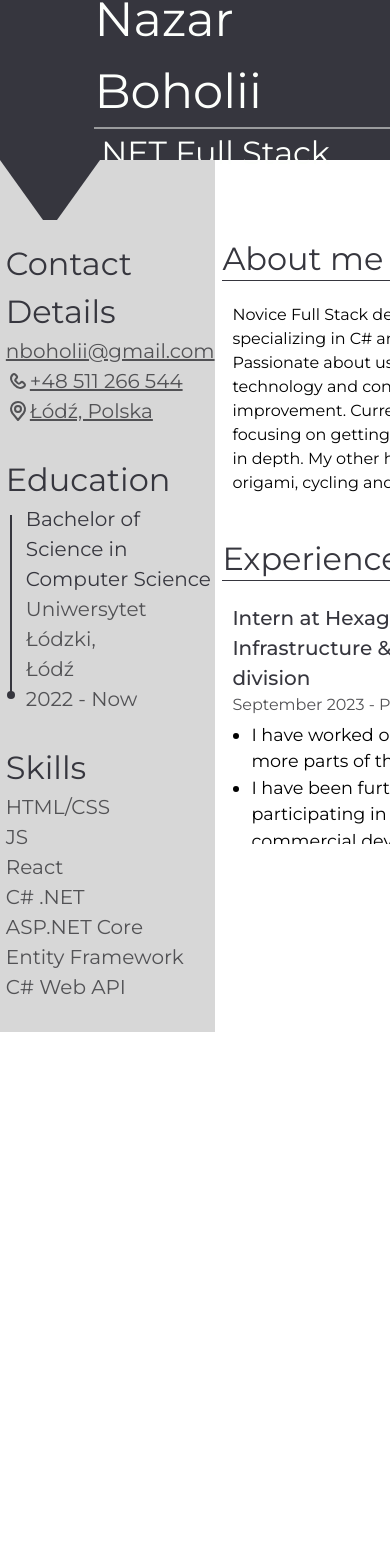
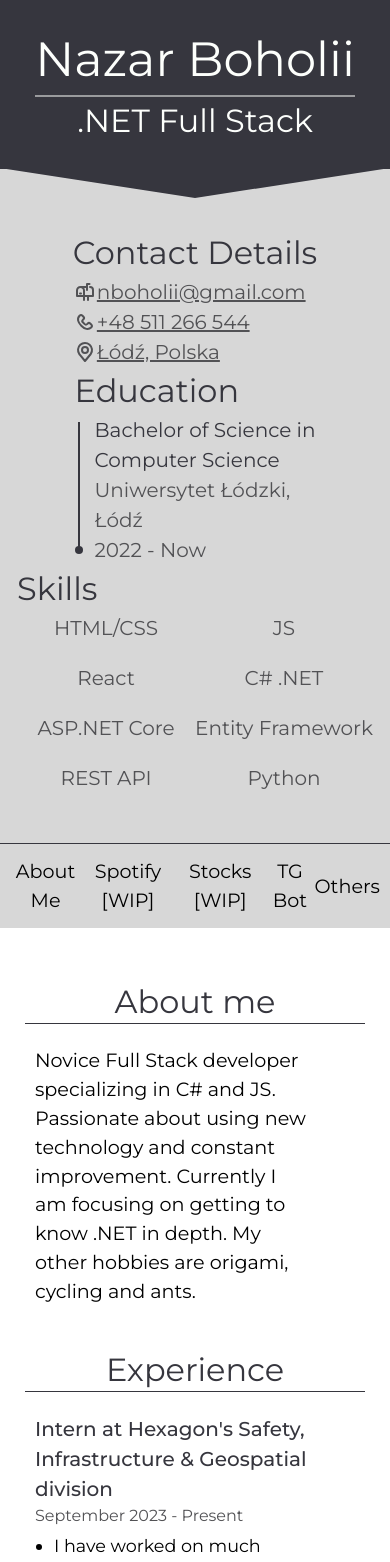
Before and after one commit to Exclearf/resume_frontend, a React (Create React App) app: page / in a window 390 px wide. Shown: the top 1562 px of the page. Before the commit the page ends 1032 px from the top, so only its background shows below. Built offline with nearby package versions, Linux system fonts and the light colour scheme.

Commit message:
Started the responsive design

```diff
--- a/package.json
+++ b/package.json
@@ -10,12 +10,14 @@
     "@types/node": "^16.18.91",
     "@types/react": "^18.2.73",
     "@types/react-dom": "^18.2.23",
+    "framer-motion": "^11.1.7",
     "react": "^18.2.0",
     "react-dom": "^18.2.0",
+    "react-router-dom": "^6.22.3",
     "react-scripts": "5.0.1",
+    "styled-components": "^6.1.8",
     "typescript": "^4.9.5",
-    "web-vitals": "^2.1.4",
-    "styled-components": "^6.1.8"
+    "web-vitals": "^2.1.4"
   },
   "scripts": {
     "local": "set HTTPS=true&&react-scripts start",
--- a/src/Components/Header/Header.tsx
+++ b/src/Components/Header/Header.tsx
@@ -14,6 +14,17 @@ const HeaderStyled = styled.div`
     align-items: start;
     flex-direction: column;
   }
+
+  @media only screen and (max-width: 600px) {
+    padding-left: 0;
+    justify-content: center;
+    height: 20vh;
+
+    .floatLeft{
+      justify-content: center;
+      align-items: center;
+    }
+  }
 `;
 
 function Header() {
--- /dev/null
+++ b/src/Components/Layout.tsx
@@ -0,0 +1,44 @@
+import { AnimatePresence } from "framer-motion";
+import React from "react";
+import { Link, Outlet } from "react-router-dom";
+import styled from "styled-components";
+import { motion, useIsPresent, useScroll, useSpring } from "framer-motion";
+const LayoutStyled = styled.div`
+  grid-area: nav;
+  background-color: #d7d7d7;
+  height: 100%;
+  font-size: 1.2rem;
+  nav {
+    height: 100%;
+    display: flex;
+    justify-content: space-evenly;
+    align-items: center;
+  }
+
+  @media only screen and (max-width: 600px) {
+    nav{
+        height: 10vh;
+        text-align: center;
+        padding: 0px 10px 0px 10px;
+    }
+  }
+`;
+
+const Layout = () => {
+  return (
+    <LayoutStyled>
+      <nav>
+        <Link to="/">About Me</Link>
+        <Link to="spotify">Spotify [WIP]</Link>
+        <Link to="trading">Stocks [WIP]</Link>
+        <Link to="bot">TG Bot</Link>
+        <Link to="other">Others</Link>
+      </nav>
+      <AnimatePresence mode="wait">
+        <Outlet />
+      </AnimatePresence>
+    </LayoutStyled>
+  );
+};
+
+export default Layout;
--- a/src/Components/Main/Main.tsx
+++ b/src/Components/Main/Main.tsx
@@ -1,12 +1,14 @@
 import React from "react";
 import styled from "styled-components";
 import Section from "../Misc/Section";
+import { motion, useIsPresent } from "framer-motion";
 
 const MainStyled = styled.div`
-  height: calc(100vh - 160px);
+  height: calc(100vh - 180px);
   overflow-y: scroll;
   overflow-x: hidden;
   grid-area: main;
+  position: relative;
   padding: 75px 0px 0px 2vw;
 
   /* width */
@@ -77,18 +79,79 @@ const MainStyled = styled.div`
     .experienceItemDescriptionSecondLevel {
       padding: 0px 0px 0px 18px;
     }
+
+    .privacy-screen {
+      position: fixed;
+      top: 0;
+      left: 0;
+      right: 0;
+      bottom: 0;
+      background-color: var(--accent);
+      z-index: 2;
+    }
+  }
+  .screenChangeDiv {
+    position: absolute;
+    width: 100%;
+    height: 100%;
+    background-color: #d7d7d7;
+    top: 0;
+    left: 0;
+    z-index: 1;
+  }
+
+  .screenChangeDiv::after {
+    background-color: transparent;
+  }
+
+  @media only screen and (max-width: 600px) {
+    height: 90vh;
+    padding: 50px 25px 50px 25px;
+
+    /* Handle */
+    &::-webkit-scrollbar-thumb {
+      background: #d7d7d7;
+    }
+
+    /* Handle on hover */
+    &::-webkit-scrollbar-thumb:hover {
+      background: #9f9f9f;
+    }
+
+    & > div > div:first-child {
+      text-align: center;
+    }
+    & > div::after {
+    content: "";
+    position: absolute;
+    top: 45px;
+    left: 0px;
+    width: 100%;
+    height: 1px;
+    background-color: #36363e;
+  }
   }
 `;
 
 function Main() {
+  const isPresent = useIsPresent();
   return (
     <MainStyled>
+      <motion.div
+        initial={{ scaleX: 1 }}
+        animate={{
+          scaleX: 0,
+          transition: { duration: 0.7, ease: "circInOut" },
+        }}
+        style={{ originX: isPresent ? 0 : 1 }}
+        className="screenChangeDiv"
+      />
       <Section title="About me" fontSize={2} fontColor={"#36363e"}>
         <div className="aboutMeSection">
-          Novice Full Stack developer specializing in C# and JS. <br /> Passionate
-          about using new technology and constant improvement. Currently I am
-          focusing on getting to know .NET in depth. My other hobbies are
-          origami, cycling and ants.
+          Novice Full Stack developer specializing in C# and JS. <br />{" "}
+          Passionate about using new technology and constant improvement.
+          Currently I am focusing on getting to know .NET in depth. My other
+          hobbies are origami, cycling and ants.
         </div>
       </Section>
       <Section title="Experience" fontSize={2} fontColor={"#36363e"}>
@@ -194,44 +257,6 @@ function Main() {
       <Section title="Pet Projects" fontSize={2} fontColor={"#36363e"}>
         123
       </Section>
-      <br />
-      <br />
-      <br />
-      <br />
-      <br />
-      <br />
-      <br />
-      <br />
-      <br />
-      <br />
-      <br />
-      <br />
-      <br />
-      <br />
-      <br />
-      <br />
-      <br />
-      <br />
-      <br />
-      <br />
-      <br />
-      <br />
-      <br />
-      <br />
-      <br />
-      <br />
-      <br />
-      <br />
-      <br />
-      <br />
-      <br />
-      <br />
-      <br />
-      <br />
-      <br />
-      <br />
-      <br />
-      <br />
     </MainStyled>
   );
 }
--- a/src/Components/Misc/Section.tsx
+++ b/src/Components/Misc/Section.tsx
@@ -7,25 +7,29 @@ interface SectionProps {
   fontSize?: 2;
   fontColor?: string;
   children: any;
+  className?: string
 }
 
-const SectionStyled = styled.div``;
+const SectionStyled = styled.div`
+  @media only screen and (max-width: 600px) {
+  }
+`;
 
 const Section: React.FC<SectionProps> = ({
   title,
   fontSize,
   fontColor,
   children,
+  className
 }) => {
   return (
-    <SectionStyled>
+    <SectionStyled className={className}>
       {fontColor ? (
         <Title text={title} fontSize={fontSize} fontColor={fontColor} />
       ) : (
         <Title text={title} fontSize={fontSize} />
       )}
-
-      {children}
+      <div className="secChildren">{children}</div>
     </SectionStyled>
   );
 };
@@ -34,7 +38,7 @@ Section.defaultProps = {
   title: "",
   fontSize: 2,
   fontColor: "",
-  children: null
+  children: null,
 };
 
 export default Section;
--- a/src/Components/Side/Side.tsx
+++ b/src/Components/Side/Side.tsx
@@ -1,31 +1,36 @@
-import React from "react";
+import React, { useState } from "react";
 import styled from "styled-components";
 import Section from "../Misc/Section";
 import { EmailIcon, PhoneIcon, PinIcon } from "../Misc/Icons";
+import arrow from "../../resources/arrow.svg";
+import { motion } from "framer-motion";
 
 const SideStyled = styled.div`
+  .parent {
     grid-area: side;
     background-color: #d7d7d7;
     font-size: 1.25rem;
     color: #525255;
     position: relative;
-  padding: 80px 0px 0px 1.5vw;
+    padding: 80px 100px 0px 1.5vw;
+    height: calc(100vh - 160px);
+  }
 
-  & a{
+  & a {
     text-decoration: underline;
     transition: all 200ms linear;
   }
 
-  & a:hover{
+  & a:hover {
     color: #6f6f80;
   }
 
-  &::after {
+  .parent::after {
     content: "";
     position: absolute;
     top: 0px;
     left: 0;
-    width: 100px;
+    width: 100%;
     border-top: solid 60px #36363e;
     border-left: solid calc(0.5 * 2 / 9 * 100vw) transparent;
     border-right: solid calc(0.5 * 2 / 9 * 100vw) transparent;
@@ -68,11 +73,48 @@ const SideStyled = styled.div`
   & > div {
     padding: 0px 0px 30px 0px;
   }
+
+  @media only screen and (max-width: 600px) {
+    .parent::after {
+      top: -1px;
+      border-top: solid 30px #36363e;
+      border-left: solid calc(0.5 * 100vw) transparent;
+      border-right: solid calc(0.5 * 100vw) transparent;
+    }
+
+    .parent {
+      padding: 60px 0px 60px 0px;
+      display: flex;
+      flex-direction: column;
+      justify-content: space-evenly;
+      align-items: center;
+      height: 80vh;
+      border-bottom: 1px #36363e solid;
+    }
+
+    .educationSection::after {
+      width: 0.1rem;
+    }
+
+    .educationSection::before {
+      left: calc(0.23rem / 2 - 0.08rem);
+    }
+
+    .skillsSection .secChildren {
+      display: grid;
+      grid-template: repeat(4, 50px) / 1fr 1fr;
+    }
+
+    .skillsSection .secChildren > div {
+      text-align: center;
+    }
+  }
 `;
 
 function Side() {
   return (
     <SideStyled>
+      <div className="parent">
         <Section title={"Contact Details"} fontSize={2} fontColor={"#36363e"}>
           <div className={"detailsEntry"}>
             <EmailIcon />
@@ -84,7 +126,10 @@ function Side() {
           </div>
           <div className={"detailsEntry"}>
             <PinIcon />
-          <a href="https://www.google.com/maps/place/%C5%81%C3%B3d%C5%BA/" target="blank">
+            <a
+              href="https://www.google.com/maps/place/%C5%81%C3%B3d%C5%BA/"
+              target="blank"
+            >
               Łódź, Polska
             </a>
           </div>
@@ -105,15 +150,22 @@ function Side() {
             </div>
           </div>
         </Section>
-      <Section title={"Skills"} fontSize={2} fontColor={"#36363e"}>
+        <Section
+          title={"Skills"}
+          fontSize={2}
+          fontColor={"#36363e"}
+          className={"skillsSection"}
+        >
           <div>HTML/CSS</div>
           <div>JS</div>
           <div>React</div>
           <div>C# .NET</div>
           <div>ASP.NET Core</div>
           <div>Entity Framework</div>
-        <div>C# Web API</div>
+          <div>REST API</div>
+          <div>Python</div>
         </Section>
+      </div>
     </SideStyled>
   );
 }
--- a/src/Container.tsx
+++ b/src/Container.tsx
@@ -3,6 +3,9 @@ import styled from "styled-components";
 import Header from "./Components/Header/Header";
 import Side from "./Components/Side/Side";
 import Main from "./Components/Main/Main";
+import { BrowserRouter, Route, Routes } from "react-router-dom";
+import Layout from "./Components/Layout";
+import Project1 from "./pages/Project1";
 
 const ContainerStyled = styled.div`
   font-family: "Montserrat", sans-serif;
@@ -10,14 +13,24 @@ const ContainerStyled = styled.div`
   font-weight: 400;
   font-style: normal;
   display: grid;
-  grid-template: 160px 1fr / 2fr 7fr;
+  grid-template: 160px 60px 1fr / 2fr 7fr;
   grid-template-areas:
     "header header"
+    "side nav"
     "side main";
   height: 100%;
   min-height: 100vh;
   width: 100vw;
   overflow: hidden;
+
+  @media only screen and (max-width: 600px) {
+    grid-template: 20vh 80vh 10vh 90vh / 1fr;
+    grid-template-areas:
+      "header"
+      "side"
+      "nav"
+      "main";
+  }
 `;
 
 function Container() {
@@ -25,7 +38,17 @@ function Container() {
     <ContainerStyled className="App">
       <Header />
       <Side />
-      <Main />
+      <BrowserRouter>
+        <Routes>
+          <Route path="/" element={<Layout />}>
+            <Route index element={<Main />} />
+            <Route path="spotify" element={<Project1 />} />
+            <Route path="trading" element={<Project1 />} />
+            <Route path="bot" element={<Project1 />} />
+            <Route path="other" element={<Project1 />} />
+          </Route>
+        </Routes>
+      </BrowserRouter>
     </ContainerStyled>
   );
 }
--- a/src/index.css
+++ b/src/index.css
@@ -44,3 +44,13 @@ p, h1, h2, h3, h4, h5, h6 {
 #root, #__next {
   isolation: isolate;
 }
+
+.privacy-screen {
+  position: fixed;
+  top: 0;
+  left: 0;
+  right: 0;
+  bottom: 0;
+  background-color: var(--accent);
+  z-index: 2;
+}
--- /dev/null
+++ b/src/pages/Project1.tsx
@@ -0,0 +1,69 @@
+import React from "react";
+import { motion, useIsPresent, useScroll, useSpring } from "framer-motion";
+import styled from "styled-components";
+
+const Project1Styled = styled.div`
+  height: calc(100vh - 180px);
+  width: 100%;
+  overflow-y: scroll;
+  overflow-x: hidden;
+  grid-area: main;
+  position: relative;
+  padding: 75px 0px 0px 2vw;
+
+  /* width */
+  &::-webkit-scrollbar {
+    width: 10px;
+  }
+
+  /* Track */
+  &::-webkit-scrollbar-track {
+    background: transparent;
+  }
+
+  /* Handle */
+  &::-webkit-scrollbar-thumb {
+    background: #36363e;
+  }
+
+  /* Handle on hover */
+  &::-webkit-scrollbar-thumb:hover {
+    background: #555;
+  }
+
+  .screenChangeDiv {
+    position: absolute;
+    width: 100%;
+    height: 100%;
+    background-color: #d7d7d7;
+    top: 0;
+    left: 0;
+    z-index: 1;
+  }
+`;
+
+const Project1 = () => {
+  const isPresent = useIsPresent();
+  const { scrollYProgress } = useScroll();
+  const scaleX = useSpring(scrollYProgress, {
+    stiffness: 100,
+    damping: 30,
+    restDelta: 0.001,
+  });
+  return (
+    <Project1Styled>
+      <motion.div
+        initial={{ scaleX: 1 }}
+        animate={{
+          scaleX: 0,
+          transition: { duration: 0.7, ease: "circInOut" },
+        }}
+        style={{ originX: isPresent ? 0 : 1 }}
+        className="screenChangeDiv"
+      />
+      Project1 123
+    </Project1Styled>
+  );
+};
+
+export default Project1;
```
Also changed, not shown: src/resources/arrow.svg (added), 1 other file (tests, documents, lock files or other folders). Lines whose indentation alone changed are shown as unchanged.
